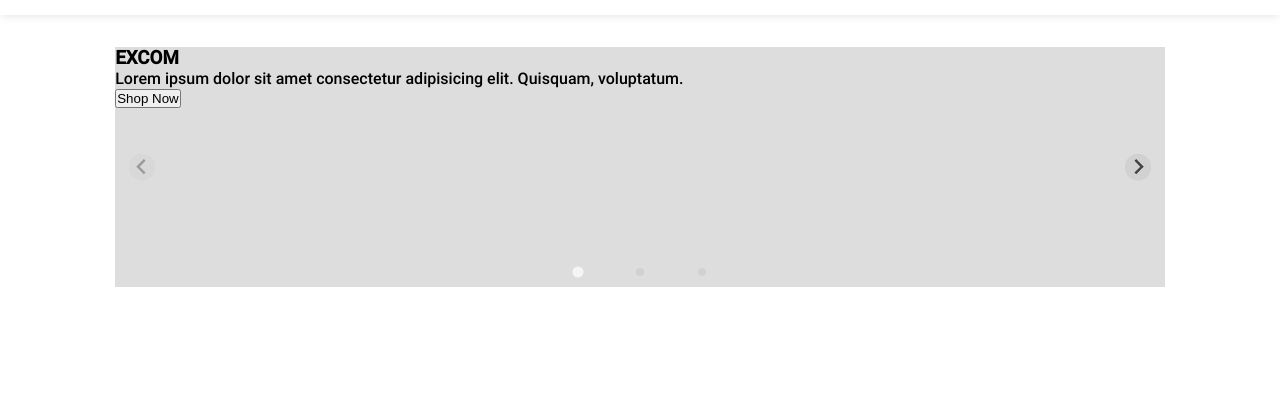
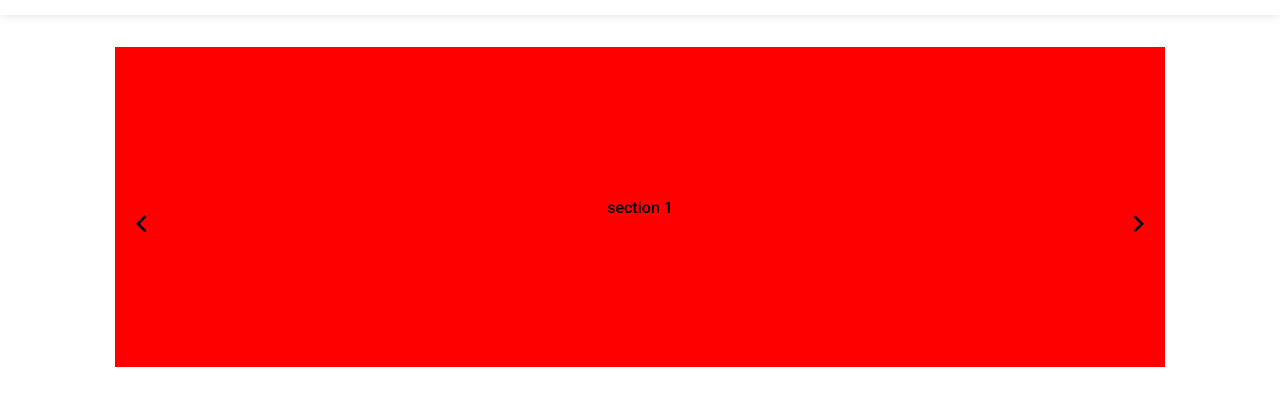
Before and after one commit to Manojooo7/XECOM, a plain HTML site: page html/index.html in a window 1280 px wide. Shown: the part 49-454 px from the top of the page. Drawn offline with nearby package versions, Linux system fonts and the light colour scheme.

Commit message:
slider_functions_added

```diff
--- a/css/main_style.css
+++ b/css/main_style.css
@@ -99,52 +99,53 @@ li a{
     font-size: 1.5rem;
 }
 
-/* banner section */
 
-/* .banner-content{
+.banner{
     width: 100%;
-    height: 100%;
-    background-color: red;
-} */
 
-/* .inner-inner{
-    width: 100%;
-    height: 100%;
-} */
-
-/* .banner-container{
-    height: 30vh;
-    width: 100%;
-    background-color: #dddd;
-    background-size: cover;
-    background-position: center;
-    background-repeat: no-repeat;
-    display: flex;
-    justify-content: space-between;
-    align-items: center;
-    overflow: auto;
+}
+.slider-content{
+    height: 40vh;
+    background-color: #dfdfdf;
+    overflow: hidden;
+    position: relative;
+}
+.slider-controls .arrow{
+    position: absolute;
+    top: 50%;
+    /* left: 50%; */
+    /* transform: translateX(-50%); */
+    /* display: flex;
+    gap: 1rem; */
 }
 
-.banner-container li{
-    list-style: none;
-    font-size: 1.5rem;
+.arrow.left{
+    left: 10px;
+}
+.arrow.right{
+    right: 10px;
+}
+.arrow i{
+    font-size: 2rem;
     color: #000;
-    padding: 0 1rem;
-} */
-
-.splide__track{
-    height: 30vh;
-    width: 100%;
-}
-.splide__track ul{
-    gap: 0;
-}
-.splide__slide{
-    width: 100%;
-    height: 100%;
-    background: #ddd;
+    cursor: pointer;
+    transition: all 0.3s ease;
 }
 
+.slider{
+    height: 100%;
+    width: 400%;
+    display: flex;
+    background-color: red;
+    transition: all 0.3s;
+}
+
+.slider section{
+    flex-basis: 100%;
+    display: flex;
+    justify-content: center;
+    align-items: center;
+}
 
 
 /* media screen */
--- a/html/index.html
+++ b/html/index.html
@@ -3,9 +3,7 @@
 <head>
     <meta charset="UTF-8">
     <meta name="viewport" content="width=device-width, initial-scale=1.0">
-
     <link href="https://cdn.jsdelivr.net/npm/remixicon@3.5.0/fonts/remixicon.css" rel="stylesheet">
-    <link rel="stylesheet" href="https://cdn.jsdelivr.net/npm/@splidejs/splide@4.1.4/dist/css/splide.min.css">
     <link rel="stylesheet" href="../css/main_style.css">
     <title>Document</title>
 </head>
@@ -42,25 +40,22 @@
         </section>
 
         <section class="banner padding">
-            <section class="splide" aria-label="Splide Basic HTML Example">
-                <div class="splide__track">
-                      <ul class="splide__list">
-                          <li class="splide__slide">
-                            <h1>EXCOM</h1>
-                            <p>Lorem ipsum dolor sit amet consectetur adipisicing elit. Quisquam, voluptatum.</p>
-                            <button>Shop Now</button>
-                          </li>
-                          <li class="splide__slide">Slide 02</li>
-                          <li class="splide__slide">Slide 03</li>
-                      </ul>
+
+              <div class="slider-content">
+                  <div class="slider">
+                      <section class="slider-item">section 1</section>
+                      <section class="slider-item">section 2</section>
+                      <section class="slider-item">section 3</section>
+                      <section class="slider-item">section 4</section>
+                    </div>
+                <div class="slider-controls">
+                    <span class="arrow left"><i class="ri-arrow-left-s-line"></i></span>
+                    <span class="arrow right"><i class="ri-arrow-right-s-line"></i></span>
                 </div>
-              </section>
+              </div>
         </section>
     </div>
-
-
     <!-- script -->
-    <script src="https://cdn.jsdelivr.net/npm/@splidejs/splide@4.1.4/dist/js/splide.min.js"></script>
     <script src="../js/main.js"></script>
 </body>
 </html>
--- a/js/main.js
+++ b/js/main.js
@@ -1,2 +1,19 @@
-let splide = new Splide( '.splide' );
-splide.mount();
+
+const left = document.querySelector('.left');
+const right = document.querySelector('.right');
+const slider = document.querySelector('.slider');
+
+let sliderIndex = 0;
+sliderUpdate = () => {
+    slider.style.transform = `translate(${sliderIndex * -25}%)`;
+}
+
+left.addEventListener('click', () => {
+    sliderIndex = (sliderIndex > 0) ? sliderIndex - 1 : 0;
+    sliderUpdate()
+});
+
+right.addEventListener('click', () => {
+    sliderIndex = (sliderIndex < 3) ? sliderIndex + 1 : 3;
+    sliderUpdate()
+});
```
